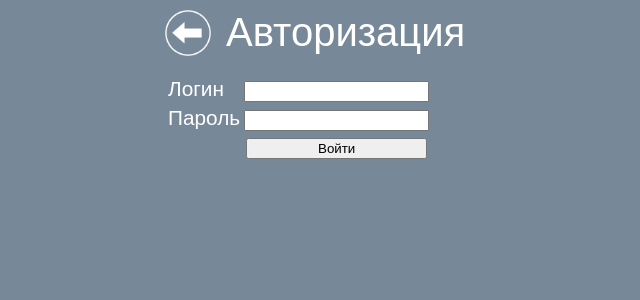
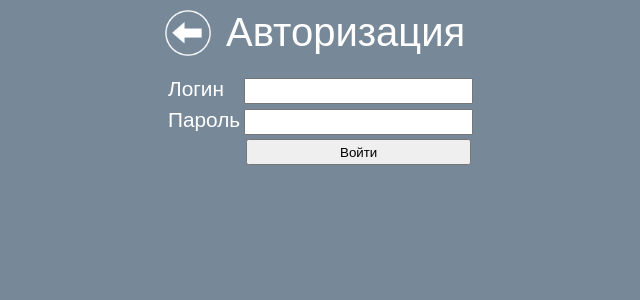
Before and after one commit to denomi3/homesystem, a PHP site: page /login in a window 1280 px wide. Shown: the top 300 px of the page, without its empty margins (0-640 px from the left). Run offline with PHP 8.4, Linux system fonts and the light colour scheme.

Commit message:
commit 7

```diff
--- a/application/models/model_login.php
+++ b/application/models/model_login.php
@@ -101,8 +101,29 @@ class Model_Login extends Model
         {
             return $userdata['user_login'];
         }
-
-
     }
 
+    public function isUserInGroup($user_id,$group)
+    {
+        global $dbconnection;
+
+        $sql = "SELECT * FROM groups INNER JOIN users_groups using(user_id) "
+                . "WHERE user_id = '".$user_id."' AND group_name='".$group."' LIMIT 1";
+
+        if (!$get_result = $dbconnection->query($sql))
+        {
+            echo "Ошибка Model_Login->isUserInGroup";
+            return false;
         }
+        else
+        {
+            if($get_result->num_rows > 0)
+            {
+                return true;
+            }
+            return false;
+        }
+
+        return false;
+    }
+}
--- a/application/views/light_view.php
+++ b/application/views/light_view.php
@@ -82,7 +82,7 @@
 
 			</div>
                         <div class="grid_2">
-                            <div class="control_unit_regulators_panel" style="margin-top: 70px;padding-left: 10px;margin-left: -15px;border-left: solid white 2px;">
+                            <div class="control_unit_regulators_panel" style="margin-top: 17px;padding-left: 10px;margin-left: -15px;border-left: solid white 2px;">
                             <div class="dev_switch">
                                 Освещение
                             </div>
--- a/application/views/login_view.php
+++ b/application/views/login_view.php
@@ -16,17 +16,17 @@
             <table class="login">
                     <tr>
                             <td>Логин</td>
-                            <td><input type="text" name="login"></td>
+                            <td><input style="font-size: 0.8em;" type="text" name="login"></td>
                     </tr>
                     <tr>
                             <td>Пароль</td>
-                            <td><input type="password" name="password"></td>
+                            <td><input style="font-size: 0.8em;" type="password" name="password"></td>
                     </tr>
                     <td></td>
                     <td style="padding: 0 3px;">
 
                     <input type="submit" value="Войти" name="btn"
-                    style="width: 100%;">
+                    style="width: 100%;height: 26px;">
                     </td>
             </table>
         </form>
```
Also changed, not shown: application/controllers/controller_admin.php (+3 -6 lines), images/weather/bkn_ra_d.png (added). Lines whose indentation alone changed are shown as unchanged.
